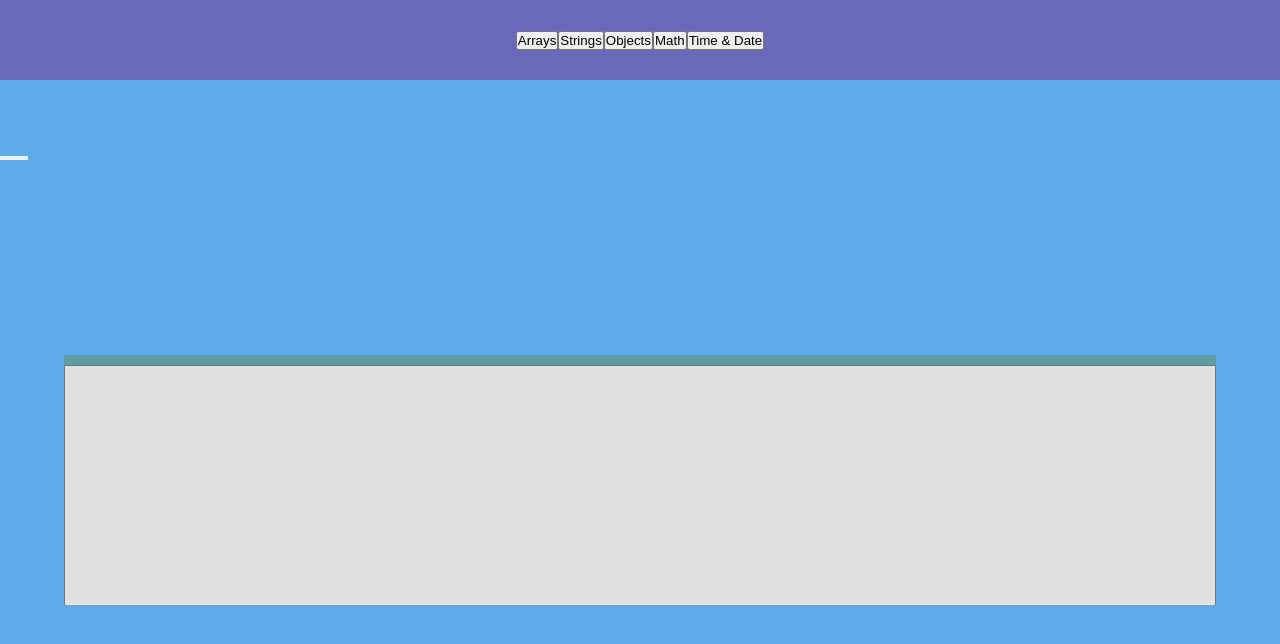
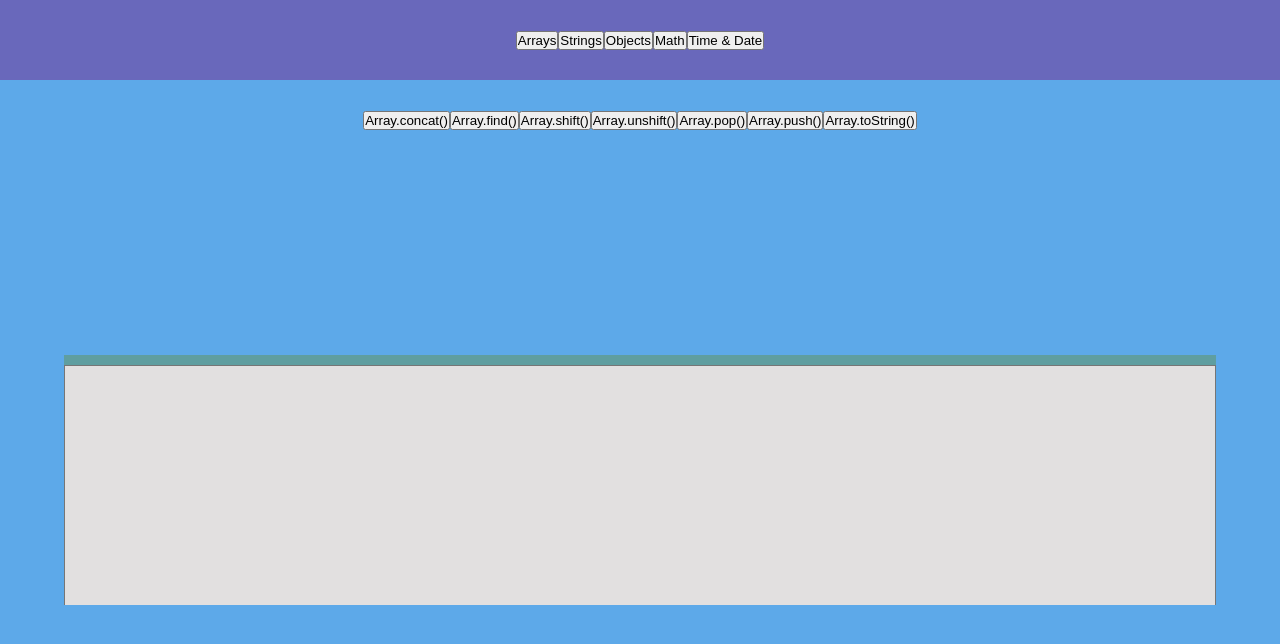
Before and after one commit to DavidAndreww/all-of-the-methods, a website with bundled scripts: page index.html in a window 1280 px wide. Both pictures are taken after a click on the button "Arrays". Built offline with nearby package versions, Linux system fonts and the light colour scheme.

Commit message:
able to render secondary buttons to page

```diff
--- a/app.js
+++ b/app.js
@@ -21,12 +21,14 @@ function secondaryBtnGenerator(list) {
   array.forEach((method) => {
     const btn = document.createElement("button");
     btn.name = method.name;
+    btn.textContent = method.name
     btn.addEventListener("click", () => loadToDom(method.name));
     secondaryButtons.push(btn);
   });
   console.log('newButtons',secondaryButtons);
   const displayDiv = document.querySelector(".btn-display-field");
   secondaryButtons.forEach(button=>{
+    console.log(button)
     displayDiv.appendChild(button)
   })
 }
--- a/data.js
+++ b/data.js
@@ -172,4 +172,5 @@ export const data = {
   objectMethods: [],
   math: [],
   timeAndDate: [],
+  readFile: []
 };
--- a/styles.css
+++ b/styles.css
@@ -24,7 +24,8 @@ body {
 }
 .btn-display-field {
   display: flex;
-  align-items: flex-end;
+  align-items: center;
+  justify-content: center;
   background: #5da9e9;
   height: 10vh;
   overflow-x: scroll;
```
